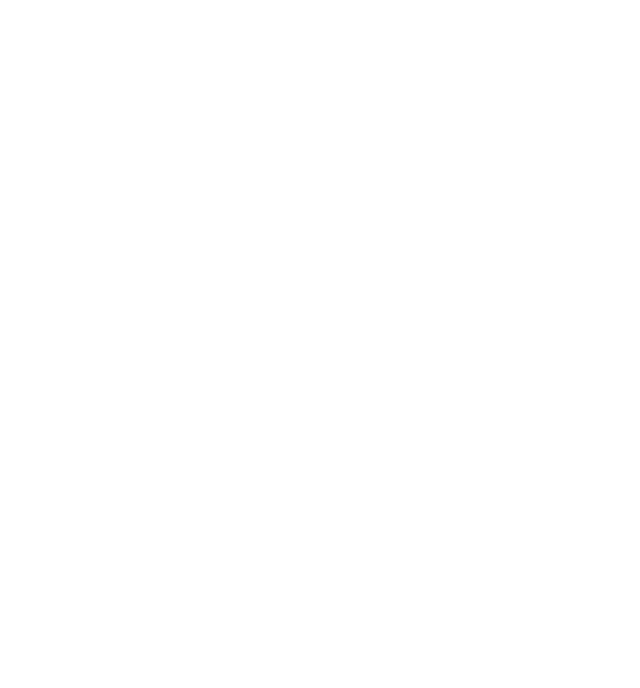
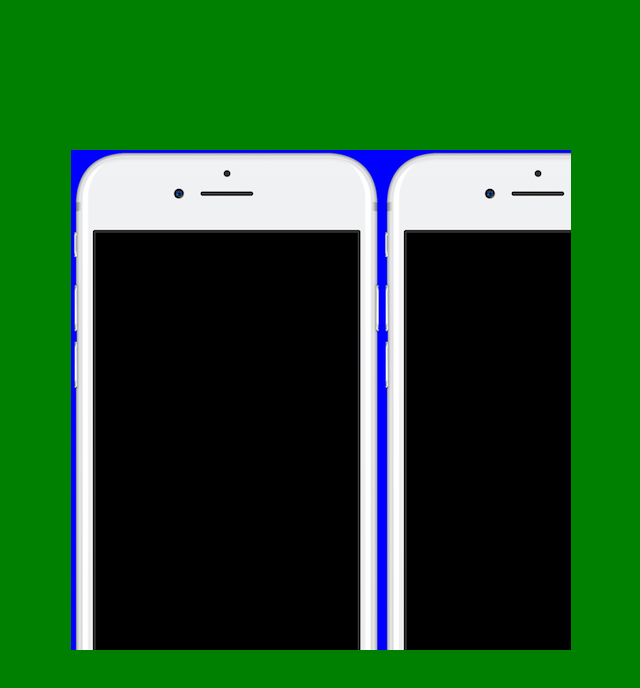
Before and after one commit to FranciscoAraujo95/projeto-social, a plain HTML site: page index.html in a window 1280 px wide. Shown: the whole page, without its empty margins (319-959 px from the left). Drawn offline with Linux system fonts and the light colour scheme.

Commit message:
some changes

```diff
--- a/css/style.css
+++ b/css/style.css
@@ -0,0 +1,31 @@
+@charset "UTF-8";
+
+* {
+  margin: 0px;
+  padding: 0px;
+  font-family: Arial, Helvetica, sans-serif;
+}
+
+html,
+body {
+  height: 100vh;
+  width: 100vw;
+  background-color: black;
+}
+
+main {
+  position: relative;
+  height: 100vh;
+  background-color: green;
+}
+
+#telefone {
+  position: absolute;
+  top: 50%;
+  left: 50%;
+  transform: translate(-50%, -50%);
+
+  height: 500px;
+  width: 500px;
+  background: blue url(../imagens/frame-iphone.png);
+}
--- a/index.html
+++ b/index.html
@@ -6,6 +6,12 @@
     <meta name="viewport" content="width=device-width, initial-scale=1.0" />
     <title>Projeto redes sociais</title>
     <link rel="shortcut icon" href="favicon.ico" type="image/x-icon" />
+    <link rel="stylesheet" href="css/style.css" />
   </head>
-  <body></body>
+  <body>
+    <main>
+      <section id="telefone"></section>
+      <section id="redes-sociais"></section>
+    </main>
+  </body>
 </html>
```
